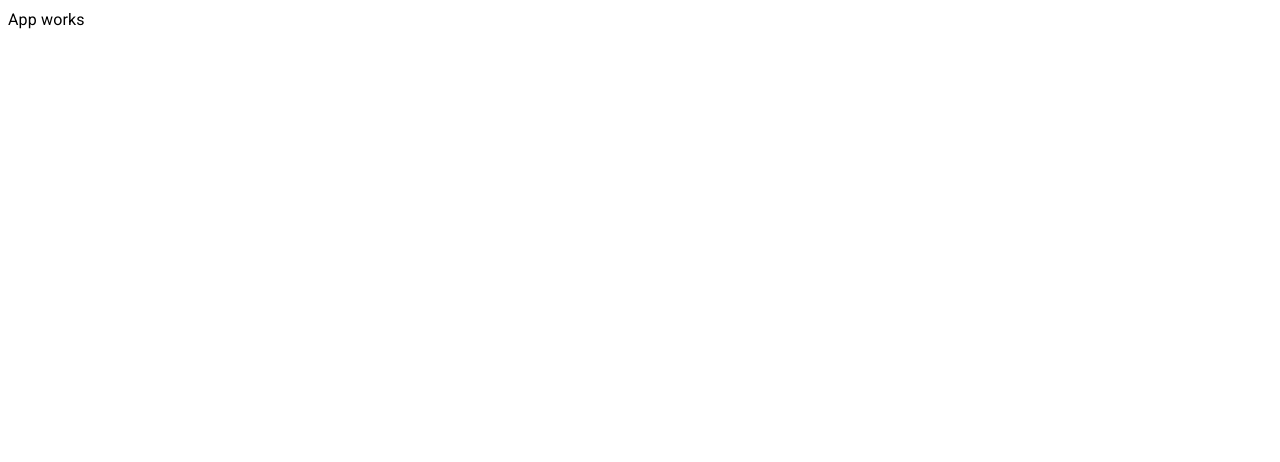
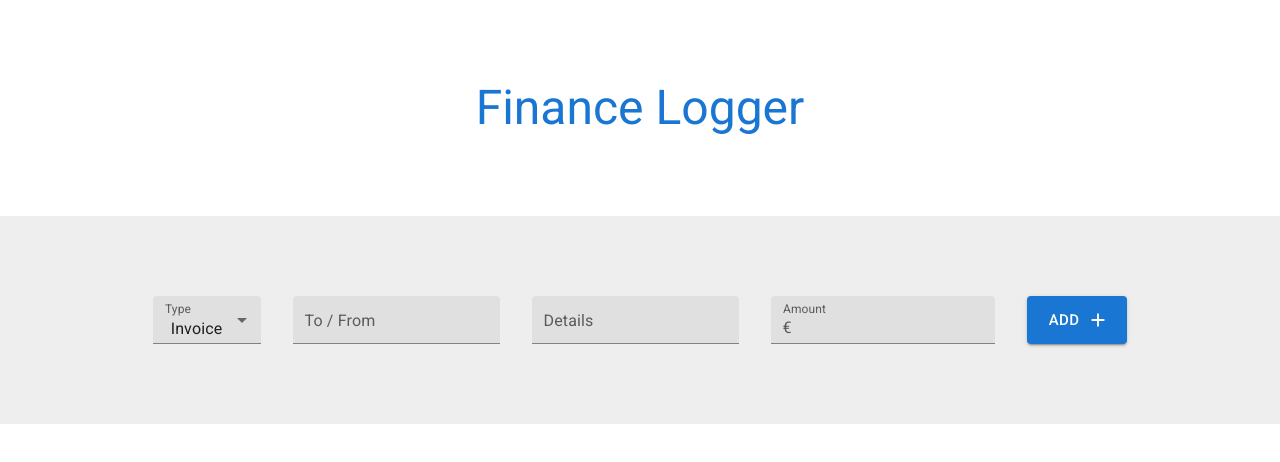
Before and after one commit to raudzius/Finance-Logger_The-Net-Ninja, a React (Create React App) app: page / in a window 1280 px wide. Shown: the top 462 px of the page. Built offline with nearby package versions, Linux system fonts and the light colour scheme.

Commit message:
feat(1): finance logger ui

```diff
--- a/src/App.tsx
+++ b/src/App.tsx
@@ -1,10 +1,14 @@
-import { Box, Typography } from '@mui/material';
+import { Container, Typography } from '@mui/material';
+import Form from 'components/Form';
 import React from 'react';
 
 const App = () => (
-  <Box>
-    <Typography>App works</Typography>
-  </Box>
+  <Container component="main" maxWidth={false} disableGutters sx={{ textAlign: 'center' }}>
+    <Typography component="h1" variant="h3" color="primary" sx={{ my: 10 }}>
+      Finance Logger
+    </Typography>
+    <Form />
+  </Container>
 );
 
 export default App;
--- /dev/null
+++ b/src/components/Form.tsx
@@ -0,0 +1,53 @@
+import { Add } from '@mui/icons-material';
+import {
+ Box, Button, InputAdornment, MenuItem, TextField,
+} from '@mui/material';
+import React from 'react';
+
+const Form = () => {
+  const [type, setType] = React.useState('invoice');
+  const handleSubmit = () => {};
+
+  const handleChange = (event: React.ChangeEvent<HTMLInputElement>) => {
+    setType(event.target.value);
+  };
+  return (
+    <Box
+      component="form"
+      onSubmit={handleSubmit}
+      noValidate
+      sx={{
+ display: 'flex', justifyContent: 'center', gap: 4, py: 10, backgroundColor: '#eeeeee',
+}}
+    >
+      <TextField
+        id="type"
+        select
+        label="Type"
+        value={type}
+        onChange={handleChange}
+        variant="filled"
+        size="small"
+        sx={{ width: 108 }}
+      >
+        <MenuItem value="invoice">Invoice</MenuItem>
+        <MenuItem value="payment">Payment</MenuItem>
+      </TextField>
+      <TextField id="to-from" label="To / From" variant="filled" size="small" />
+      <TextField id="details" label="Details" variant="filled" size="small" />
+      <TextField
+        id="amount"
+        label="Amount"
+        type="number"
+        InputProps={{
+          startAdornment: <InputAdornment position="start">€</InputAdornment>,
+        }}
+        variant="filled"
+        size="small"
+      />
+      <Button variant="contained" size="large" endIcon={<Add fontSize="inherit" />}>Add</Button>
+    </Box>
+  );
+};
+
+export default Form;
--- a/src/index.tsx
+++ b/src/index.tsx
@@ -1,12 +1,14 @@
 import React from 'react';
 import ReactDOM from 'react-dom/client';
 import App from 'App';
+import { CssBaseline } from '@mui/material';
 
 const root = ReactDOM.createRoot(
   document.getElementById('root') as HTMLElement,
 );
 root.render(
   <React.StrictMode>
+    <CssBaseline />
     <App />
   </React.StrictMode>,
 );
```
